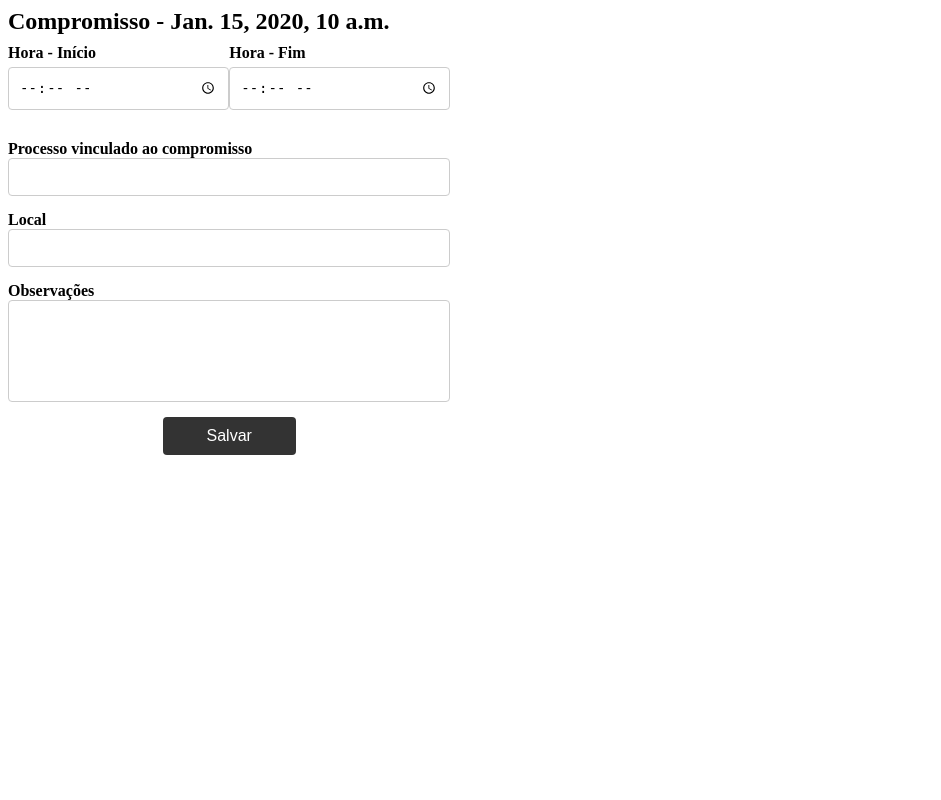
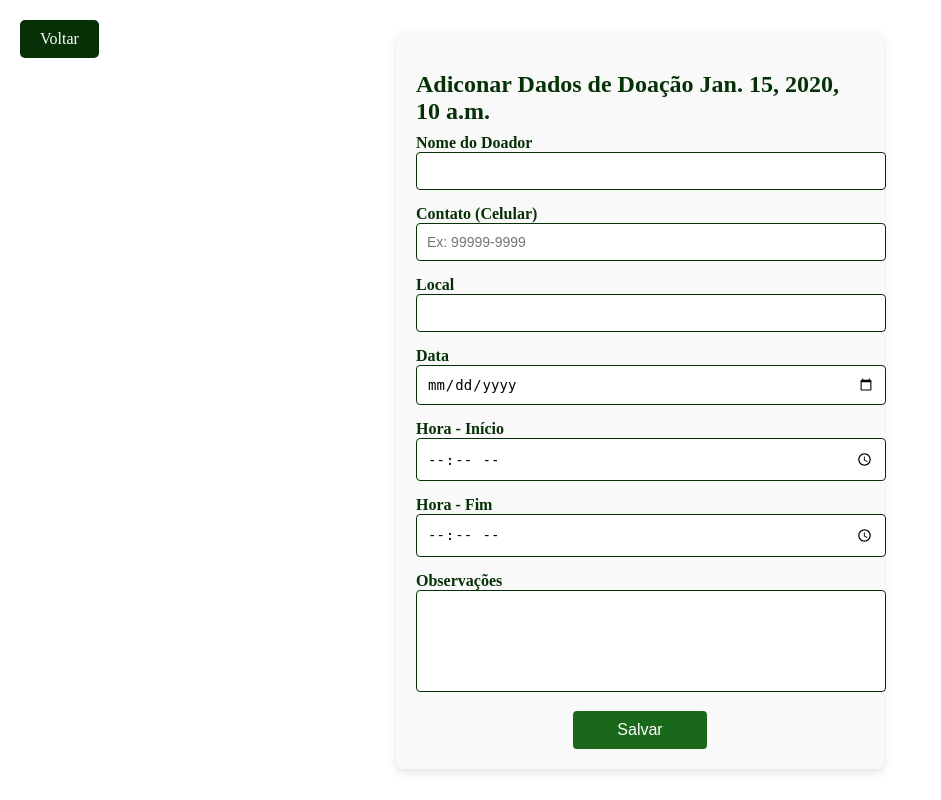
Before and after one commit to jpp000/mangue-play, a Django app: template manguePlay/local_doacao/templates/local.html in a window 1280 px wide. Shown: the whole page, without its empty margins (0-941 px from the left). Run offline with Django 5.2, Linux system fonts and the light colour scheme; the template is opened without the code that fills it: most values are stand-ins (such as "Sample title", 1, 10 or a date in 2020).

Commit message:
atualização

```diff
--- a/manguePlay/local_doacao/templates/local.html
+++ b/manguePlay/local_doacao/templates/local.html
@@ -1,39 +1,46 @@
+<!DOCTYPE html>
+<html lang="en">
+<head>
+    <meta charset="UTF-8">
+    <meta name="viewport" content="width=device-width, initial-scale=1.0">
+    <title>Adicionar Local de Doação</title>
+</head>
     <style>
+        body {
+            display: flex;
+            justify-content: center;
+            align-items: center;
+            height: 100vh;
+            margin: 0;
+        }
+
         section {
             width: 35%;
-    }
-
-    form {
-        display: flex;
-        flex-direction: column;
+            margin: auto;
+            padding: 20px;
+            background-color: #f9f9f9;
+            box-shadow: 0 4px 8px rgba(0, 0, 0, 0.1);
+            border-radius: 8px;
         }
 
         h1 {
             margin-bottom: 2%;
-    }
-
-    .time-section {
-        display: flex;
-        justify-content: space-between;
-        margin-bottom: 15px;
-    }
-
-    .time-section div {
-        display: flex;
-        flex-direction: column;
-        width: 100%;
+            color: rgb(6, 49, 6);
         }
 
         label {
             margin-bottom: 5px;
             font-weight: bold;
+            color: rgb(6, 49, 6);
         }
 
         input[type="time"],
         input[type="text"],
+        input[type="date"],
+        input[type="tel"],
         textarea {
             padding: 10px;
-        border: 1px solid #ccc;
+            border: 1px solid rgb(6, 49, 6);
             border-radius: 4px;
             font-size: 14px;
             width: 100%;
@@ -49,7 +56,7 @@
             padding: 10px;
             margin: auto;
             width: 30%;
-        background-color: #333;
+            background-color: rgb(26, 104, 26);
             color: white;
             border: none;
             border-radius: 4px;
@@ -59,35 +66,54 @@
         }
 
         button:hover {
-        background-color: black;
+            background-color: rgb(11, 70, 11);
+        }
+
+        .back-button {
+            position: absolute;
+            top: 20px;
+            left: 20px;
+            background-color: rgb(6, 49, 6);
+            color: white;
+            padding: 10px 20px;
+            text-decoration: none;
+            border-radius: 5px;
+            font-size: 16px;
+            transition: background-color 0.3s;
+        }
+
+        .back-button:hover {
+            background-color: rgb(4, 30, 4);
         }
     </style>
-
+<body>
+    <a href="pag_inicial.html" class="back-button">Voltar</a>
     {% load static %}
-
     {% block sections %}
     <section>
-    <h1>Compromisso - {{ selected_date }}</h1>
+        <h1>Adiconar Dados de Doação  {{ selected_date }}</h1>
+        <form>
             {% csrf_token %}
-        <!-- Campo oculto para enviar a data selecionada -->
+
             <input type="hidden" name="date" value="{{ selected_date }}">
 
-        <div class="time-section">
-            <div>
-                <label for="hora_inicio">Hora - Início</label>
-                <input type="time" id="hora_inicio" name="hora_inicio" required>
-            </div>
-            <div>
-                <label for="hora_fim">Hora - Fim</label>
-                <input type="time" id="hora_fim" name="hora_fim" required>
-            </div>
-        </div>
+            <label for="nome_doador">Nome do Doador</label>
+            <input type="text" id="nome_doador" name="nome_doador" required>
 
-        <label for="processo">Processo vinculado ao compromisso</label>
-        <input type="text" id="processo" name="processo" required>
+            <label for="contato">Contato (Celular)</label>
+            <input type="tel" id="contato" name="contato" pattern="[0-9]{4,5}-[0-9]{4}" required placeholder="Ex: 99999-9999">
 
             <label for="local">Local</label>
             <input type="text" id="local" name="local" required>
+
+            <label for="data">Data</label>
+            <input type="date" id="data" name="data" required>
+
+            <label for="hora_inicio">Hora - Início</label>
+            <input type="time" id="hora_inicio" name="hora_inicio" required>
+
+            <label for="hora_fim">Hora - Fim</label>
+            <input type="time" id="hora_fim" name="hora_fim" required>
 
             <label for="observacoes">Observações</label>
             <textarea id="observacoes" name="observacoes" rows="5"></textarea>
@@ -96,3 +122,5 @@
         </form>
     </section>
     {% endblock %}
+</body>
+</html>
```
Lines whose indentation alone changed are shown as unchanged.
